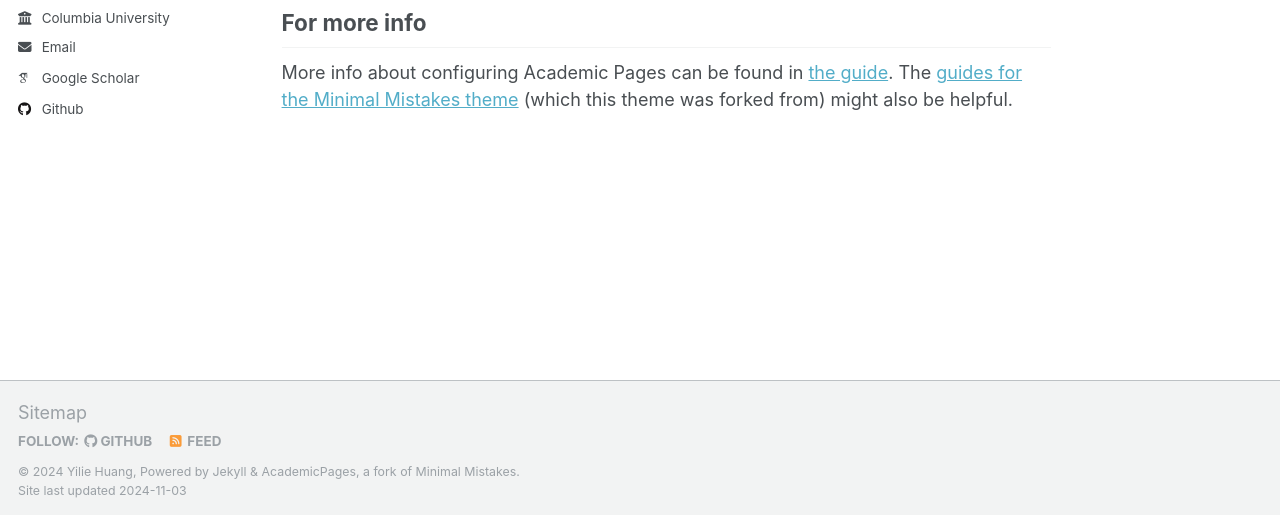
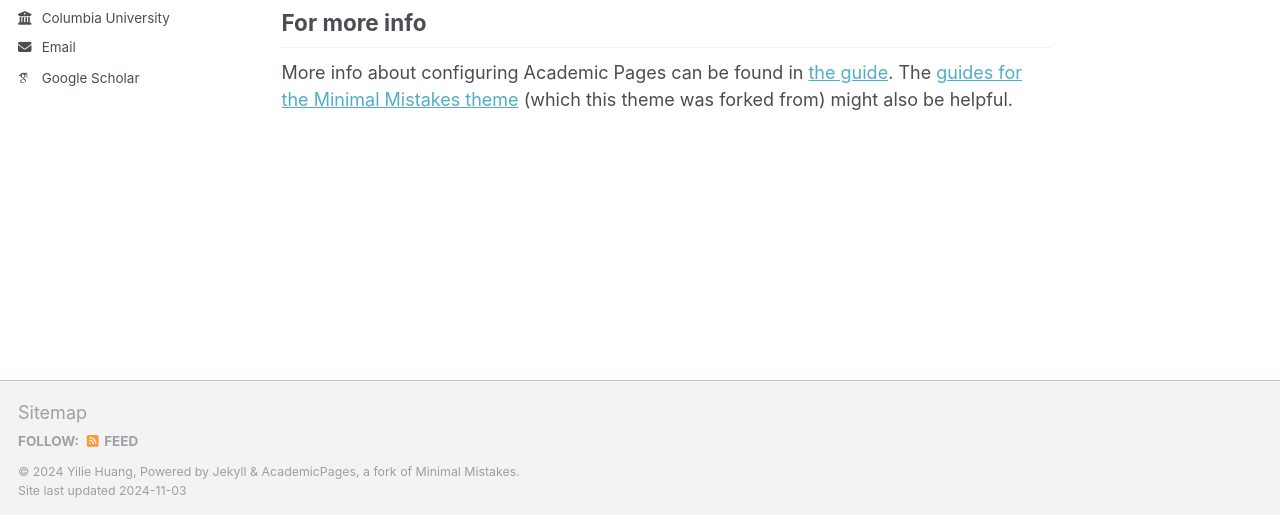
Before and after one commit to yiliehuang/yiliehuang.github.io, a Jekyll site: the page built from _pages/about.md, in a window 1280 px wide and 900 px high, scrolled down 2643 px. Shown: the part 382-897 px from the top of the window. Built offline with Jekyll 4.4.1, drawn with Linux system fonts in a browser that asks for light colours; some web fonts are replaced.

Commit message:
Update _config.yml

```diff
--- a/_config.yml
+++ b/_config.yml
@@ -43,7 +43,7 @@ author:
   bitbucket        : # Username - Update with your username on the site
   codepen          : # Username
   dribbble         : # Username
-  github           :  "yiliehuang"
+  github           : # "yiliehuang"
   kaggle           : # Username
   stackoverflow    : # User number or user number and name (i.e., use "1" or "1/jeff-atwood")
 
```
